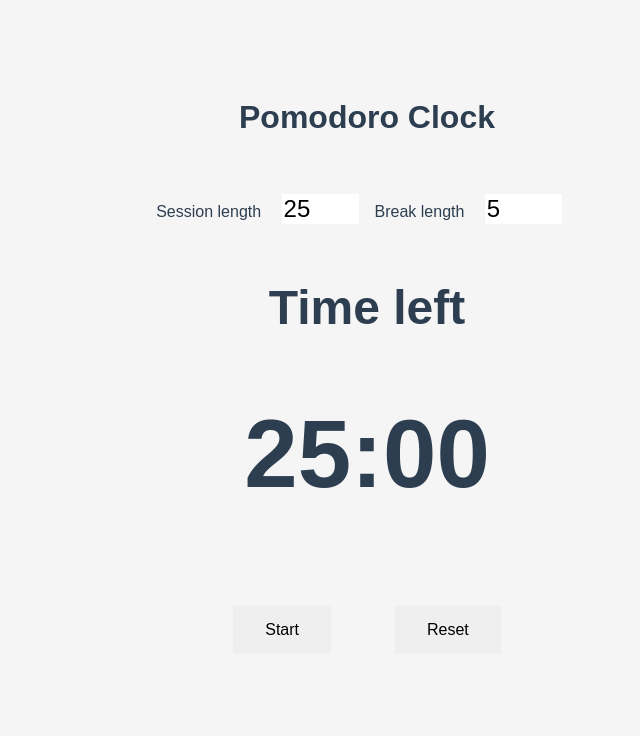
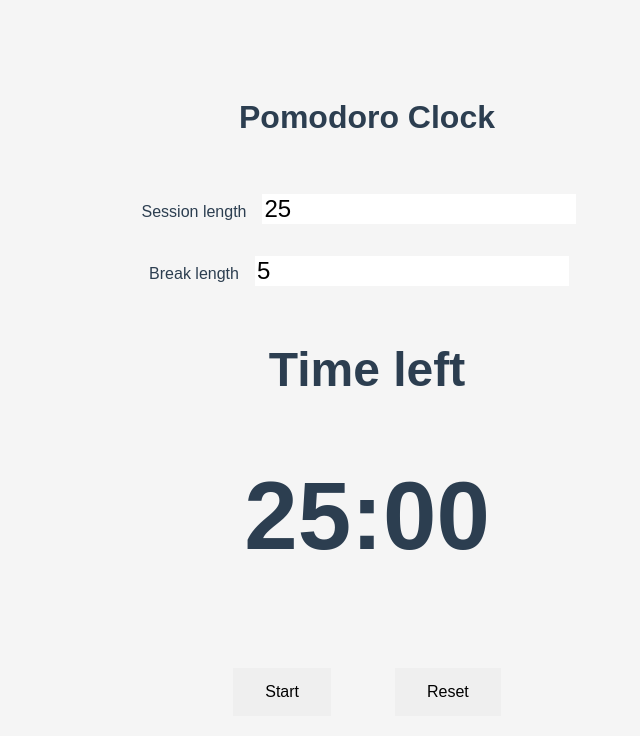
Before and after one commit to Fa-v/react-pomodoro, a React (Create React App) app: page / in a window 1280 px wide. Shown: the top 736 px of the page, without its empty margins (273-913 px from the left). Built offline with nearby package versions, Linux system fonts and the light colour scheme.

Commit message:
adding timer

```diff
--- a/src/App.js
+++ b/src/App.js
@@ -2,23 +2,107 @@ import React, { Component } from 'react';
 import './index.css';
 
 class App extends Component {
+  constructor() {
+    super();
+
+    let timer;
+
+    this.state = {
+      sessionLength: 25,
+      breakLength: 5,
+      displayTime: '25:00',
+      remainingTime: 1500,
+      isRunning: false,
+      mode: 'session'
+    }
+
+    this.handleChange = this.handleChange.bind(this);
+    this.ticker = this.ticker.bind(this);
+  }
+
+  handleChange(event) {
+    const { sessionLength, breakLength, mode } = this.state;
+    const target = event.target;
+    const value = target.value;
+    const name = target.name;
+
+    if (name === 'sessionLength') {
+      this.setState({
+        sessionLength: value,
+        displayTime: value + ':00',
+       /* remainingTime: value * 60,*/
+        mode: 'session',
+      });
+    } else {
+      this.setState({
+        breakLength: value,
+        mode: 'break',
+      });
+    }
+  }
+
+  startCountDown() {
+    const { isRunning } = this.state;
+    this.ticker();
+    this.setState({
+      isRunning: true
+    });
+  }
+
+  ticker() {
+    const { sessionLength, breakLength, remainingTime } = this.state;
+    const now = Date.now();
+    const then = now + (sessionLength * 60) * 1000;
+
+    this.timer = setInterval(() => {
+      const secondsLeft = Math.round((then - Date.now()) / 1000);
+      let displayMinutes = Math.floor(secondsLeft / 60);
+      let displaySeconds = secondsLeft % 60;
+
+      if (secondsLeft < 0) {
+        clearInterval(this.timer);
+        this.setState({
+          isRunning: false
+        })
+      } else {
+        this.setState({
+          remainingTime: secondsLeft,
+          displayTime: displayMinutes + ':' + displaySeconds
+        });
+      }
+    }, 1000)
+
+  }
 
   render() {
+    const { sessionLength, breakLength, displayTime, isRunning } = this.state;
+
     return (
       <div className="App">
         <h4 className="pomodoro-clock">Pomodoro Clock</h4>
         <div className="time-controls">
           <form>
-            Session length <input type="number" value="25" min="0" max="60"/>
-            Break length <input type="number" value="5" min="0" max="20"/>
+            Session length
+              <input
+                type="text"
+                name="sessionLength"
+                value={sessionLength}
+                onChange={this.handleChange} /><br/>
+            Break length
+              <input
+              type="text"
+              name="breakLength"
+              value={breakLength}
+              onChange={this.handleChange}/>
           </form>
         </div>
 
         <div className="display-time">
           <h2 className="time-left">Time left</h2>
-          <h1>25:00</h1>
-          <button type="button">Start</button>
-          <button type="button">Reset</button>
+          <h1>{ displayTime }</h1>
+          {(isRunning === false) ? <button type="button" onClick={() => this.startCountDown()}>Start</button>
+            : <button type="button" onClick={() => this.onPause()}>Pause</button>}
+          <button type="button" onClick={() => this.resetClock()}>Reset</button>
         </div>
       </div>
     );
```
